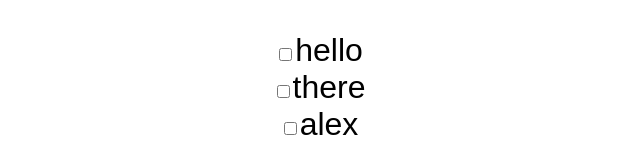
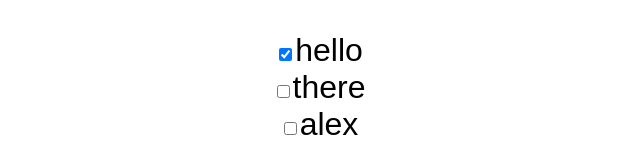
Before and after one commit to developingAlex/emoji-dos2, a React (Create React App) app: page / in a window 1280 px wide. Shown: the top 160 px of the page, without its empty margins (321-961 px from the left). Built offline with nearby package versions, Linux system fonts and the light colour scheme.

Commit message:
Add code for default checked checkbox in todoItem

```diff
--- a/src/App.js
+++ b/src/App.js
@@ -7,7 +7,7 @@ class App extends Component {
   render() {
     return (
       <div className="App">
-       <TodoItem description='hello'/>
+       <TodoItem description='hello' completed={true}/>
 
        <TodoItem description='there'/>
 
--- a/src/components/TodoItem.js
+++ b/src/components/TodoItem.js
@@ -1,11 +1,12 @@
 import React from 'react'
 
 function TodoItem({
-  description
+  description,
+  completed = false //if not provided the default will be false
 }) {
   return (
     <label>
-      <input type='checkbox' />
+      <input type='checkbox' checked={ completed } />
        { description }
     </label>
   )
```
